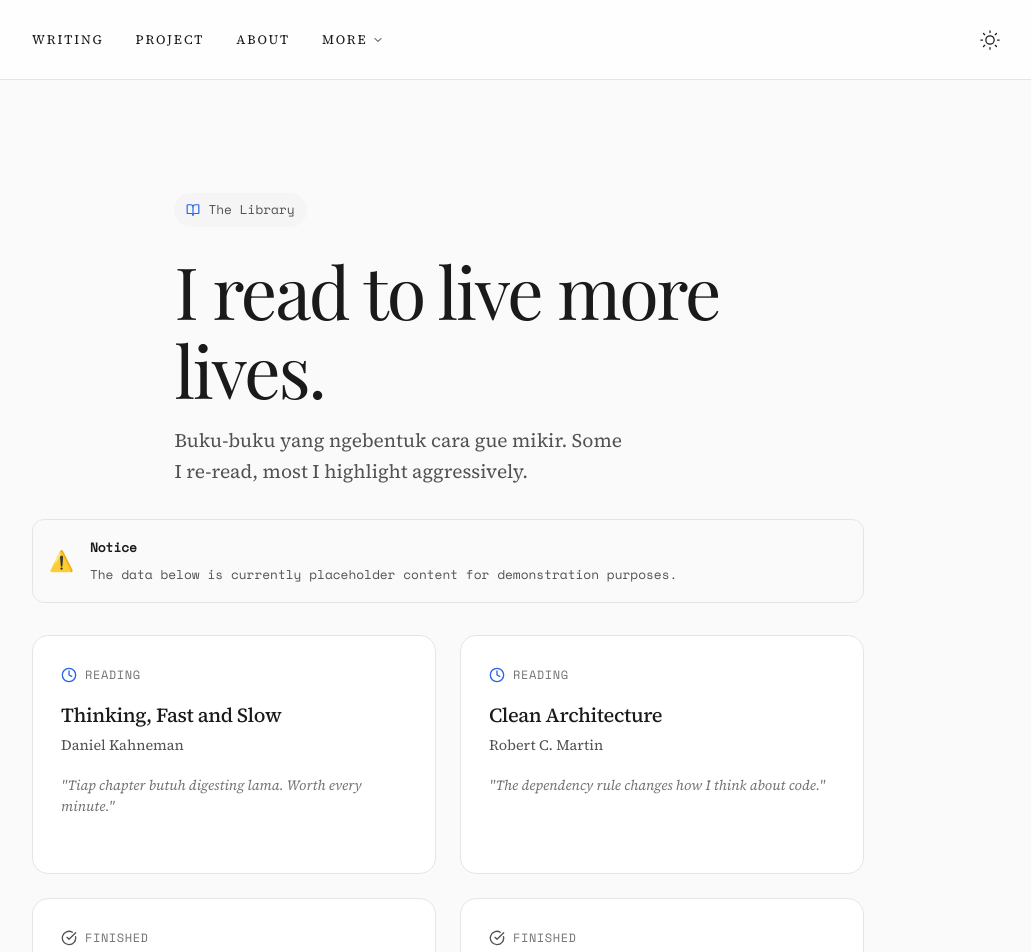
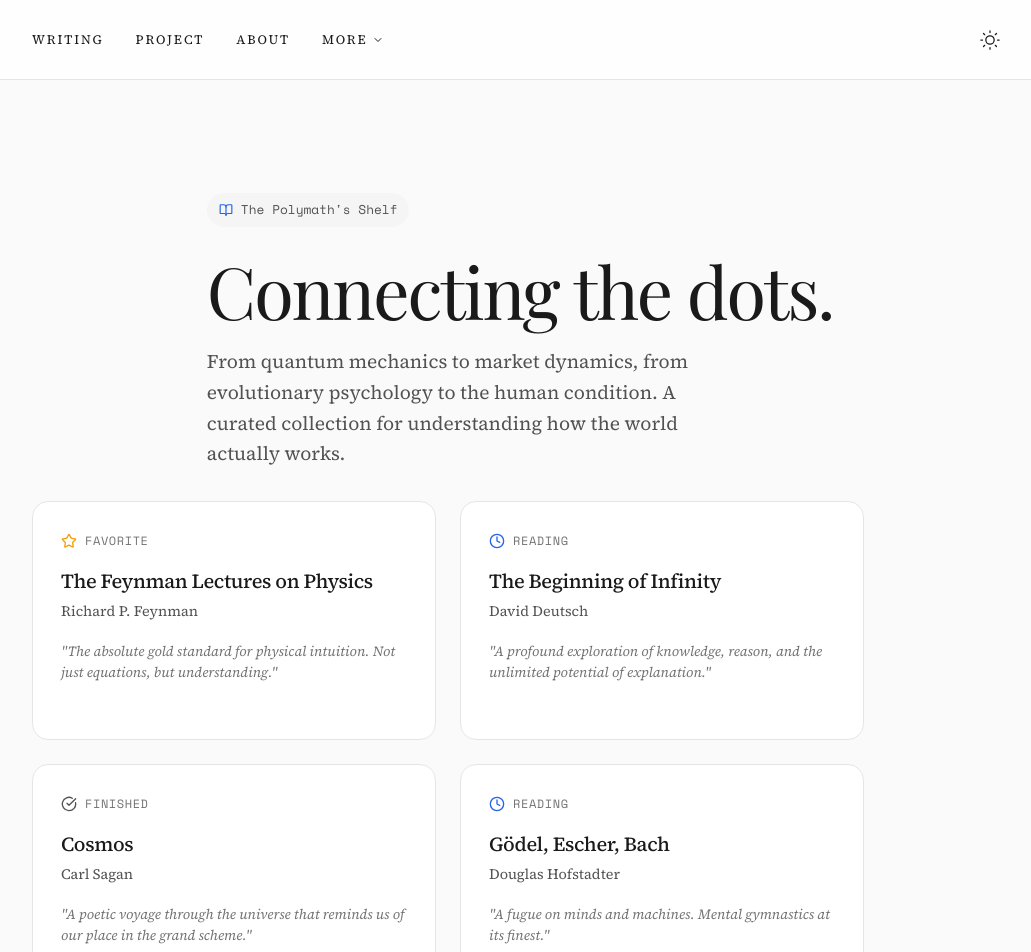
Before and after one commit to muhammadfaza16/muhammadfaza16.github.io, a Next.js app: page /bookshelf in a window 1280 px wide. Shown: the top 952 px of the page, without its empty margins (120-1151 px from the left). Built offline with nearby package versions, Linux system fonts and the light colour scheme; a web font is replaced by a local one.

Commit message:
feat(bookshelf): curate library for polymath persona (science, psych, econ, life)

```diff
--- a/src/app/bookshelf/page.tsx
+++ b/src/app/bookshelf/page.tsx
@@ -3,17 +3,30 @@ import { Metadata } from "next";
 import { BookOpen, Star, Clock, CheckCircle } from "lucide-react";
 
 export const metadata: Metadata = {
-    title: "Bookshelf | The Almanac of Broken Wanderer",
+    title: "Bookshelf | The Almanack of Broken Wanderer",
     description: "Koleksi buku yang telah dan sedang saya baca.",
 };
 
 const books = [
-    { title: "Thinking, Fast and Slow", author: "Daniel Kahneman", status: "Reading", notes: "Tiap chapter butuh digesting lama. Worth every minute." },
-    { title: "Clean Architecture", author: "Robert C. Martin", status: "Reading", notes: "The dependency rule changes how I think about code." },
-    { title: "Atomic Habits", author: "James Clear", status: "Finished", notes: "1% better every day compounds into something massive." },
-    { title: "Sapiens", author: "Yuval Noah Harari", status: "Finished", notes: "Humbling perspective on what it means to be human." },
-    { title: "Man's Search for Meaning", author: "Viktor E. Frankl", status: "Favorite", notes: "The kind of book that rewires your brain permanently." },
-    { title: "The Alchemist", author: "Paulo Coelho", status: "Favorite", notes: "Sometimes the journey matters more than the treasure." },
+    // Exact Sciences / Physics / Math
+    { title: "The Feynman Lectures on Physics", author: "Richard P. Feynman", status: "Favorite", notes: "The absolute gold standard for physical intuition. Not just equations, but understanding." },
+    { title: "The Beginning of Infinity", author: "David Deutsch", status: "Reading", notes: "A profound exploration of knowledge, reason, and the unlimited potential of explanation." },
+    { title: "Cosmos", author: "Carl Sagan", status: "Finished", notes: "A poetic voyage through the universe that reminds us of our place in the grand scheme." },
+    { title: "Gödel, Escher, Bach", author: "Douglas Hofstadter", status: "Reading", notes: "A fugue on minds and machines. Mental gymnastics at its finest." },
+
+    // Psychology / Human Nature
+    { title: "Behave", author: "Robert Sapolsky", status: "Favorite", notes: "The best book on human behavior, period. Biology, neuroscience, and environment converged." },
+    { title: "The Moral Animal", author: "Robert Wright", status: "Finished", notes: "Evolutionary psychology explaining why we are the way we are. Uncomfortable but necessary." },
+    { title: "Thinking, Fast and Slow", author: "Daniel Kahneman", status: "Finished", notes: "Exposing the bugs in our wetware. Essential for anyone wanting to be rational." },
+
+    // Economics / Politics / History
+    { title: "Why Nations Fail", author: "D. Acemoglu & J. Robinson", status: "Finished", notes: "Institutions matter. A robust framework for understanding global inequality." },
+    { title: "Poor Economics", author: "Abhijit Banerjee & Esther Duflo", status: "Reading", notes: "Empirical development economics. Moving beyond theory to what actually works." },
+    { title: "Guns, Germs, and Steel", author: "Jared Diamond", status: "Finished", notes: "Geographic determinism. A macro-history lens that explains the broad strokes of civilization." },
+
+    // Life / Philosophy / Taste
+    { title: "When Breath Becomes Air", author: "Paul Kalanithi", status: "Favorite", notes: "A confronting, beautiful meditation on mortality and what makes life worth living." },
+    { title: "Exhalation", author: "Ted Chiang", status: "Finished", notes: "Sci-fi that feels like philosophy. Stories that linger in your mind for years." },
 ];
 
 function StatusIcon({ status }: { status: string }) {
@@ -109,7 +122,7 @@ export default function BookshelfPage() {
                             marginBottom: "clamp(1.5rem, 3vh, 2rem)"
                         }}>
                             <BookOpen className="w-3.5 h-3.5" style={{ color: "var(--accent)" }} />
-                            <span style={{ color: "var(--text-secondary)" }}>The Library</span>
+                            <span style={{ color: "var(--text-secondary)" }}>The Polymath's Shelf</span>
                         </div>
 
                         <h1 style={{
@@ -122,19 +135,20 @@ export default function BookshelfPage() {
                             color: "var(--foreground)",
                             maxWidth: "16ch"
                         }}>
-                            I read to live more lives.
+                            Connecting the dots.
                         </h1>
 
                         <p style={{
                             fontFamily: "'Source Serif 4', serif",
                             fontSize: "clamp(1rem, 2.5vw, 1.2rem)",
                             color: "var(--text-secondary)",
-                            maxWidth: "45ch",
+                            maxWidth: "48ch",
                             lineHeight: 1.6,
                             margin: 0
                         }}>
-                            Buku-buku yang ngebentuk cara gue mikir. Some I re-read,
-                            most I highlight aggressively.
+                            From quantum mechanics to market dynamics, from evolutionary
+                            psychology to the human condition. A curated collection for understanding
+                            how the world actually works.
                         </p>
                     </div>
                 </Container>
@@ -144,26 +158,7 @@ export default function BookshelfPage() {
             <Container>
                 <div className="animate-fade-in animation-delay-200" style={{ maxWidth: "52rem" }}>
 
-                    {/* Disclaimer */}
-                    <div style={{
-                        padding: "clamp(0.875rem, 2vw, 1rem)",
-                        marginBottom: "clamp(2rem, 4vh, 3rem)",
-                        background: "rgba(var(--foreground-rgb), 0.05)",
-                        border: "1px solid var(--border)",
-                        borderRadius: "12px",
-                        fontFamily: "var(--font-mono)",
-                        fontSize: "clamp(0.7rem, 1.8vw, 0.8rem)",
-                        color: "var(--text-secondary)",
-                        display: "flex",
-                        alignItems: "center",
-                        gap: "clamp(0.75rem, 2vw, 1rem)"
-                    }}>
-                        <span style={{ fontSize: "1.25rem" }}>⚠️</span>
-                        <div>
-                            <strong style={{ color: "var(--foreground)", display: "block", marginBottom: "0.25rem" }}>Notice</strong>
-                            The data below is currently placeholder content for demonstration purposes.
-                        </div>
-                    </div>
+
 
                     {/* Books Grid */}
                     <div style={{
```
